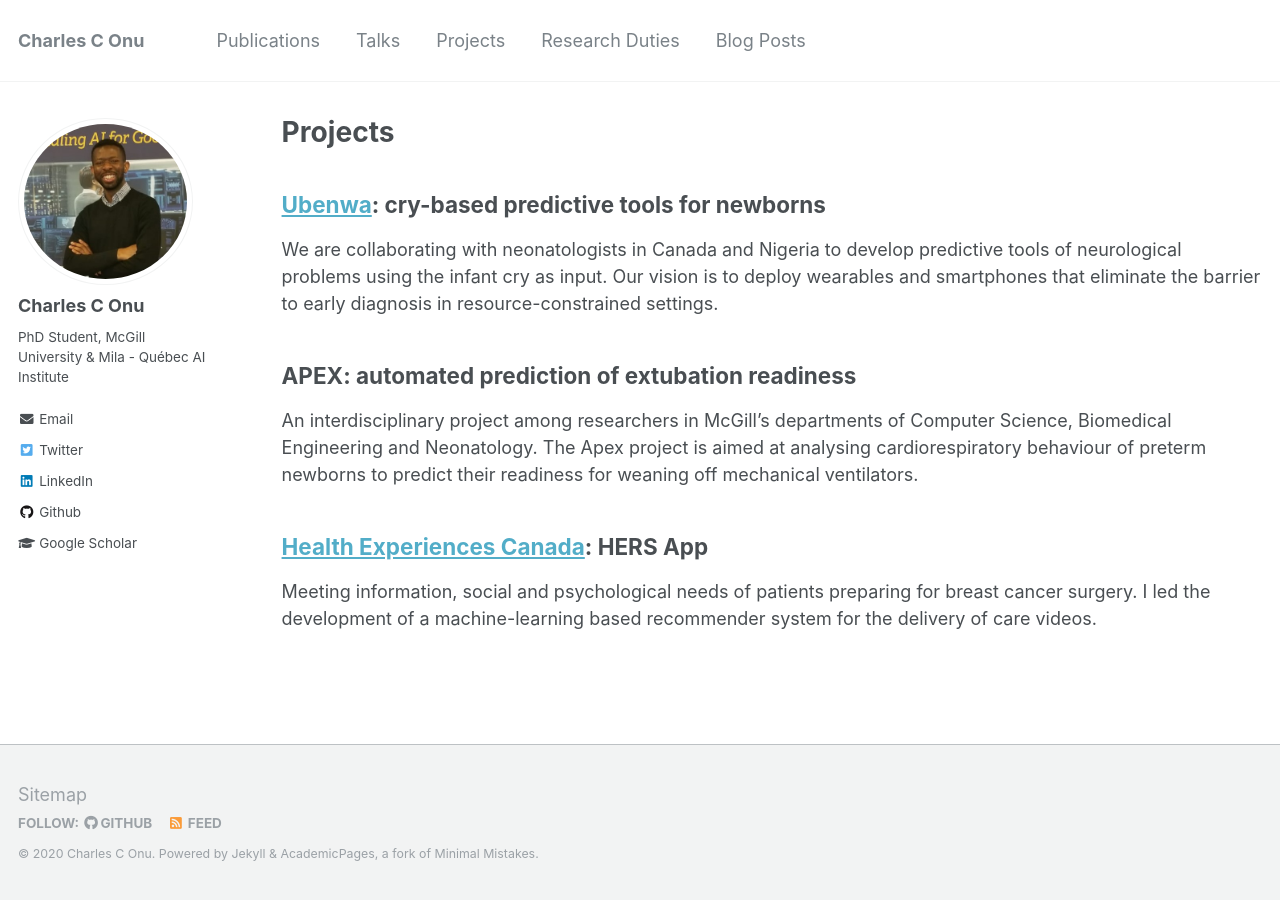
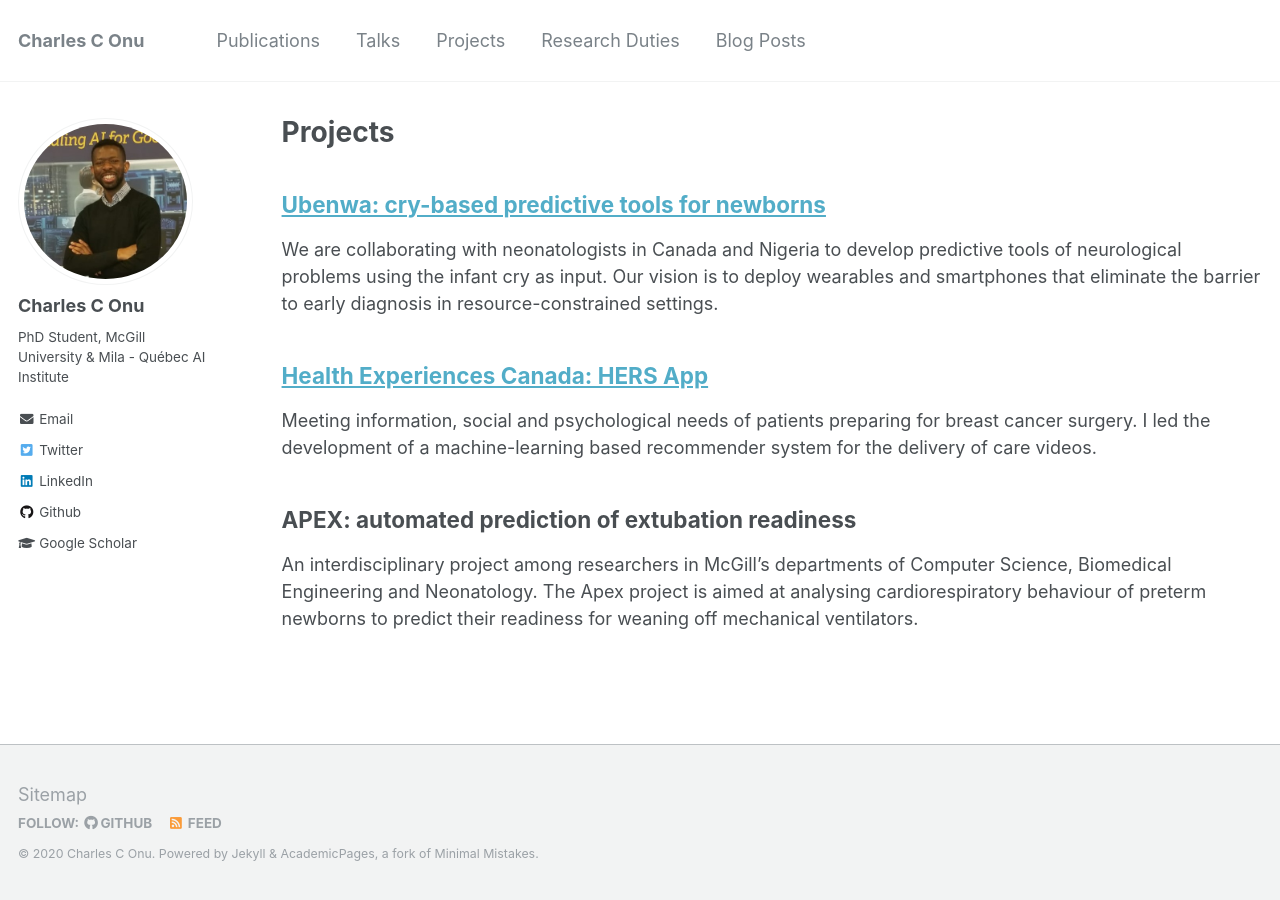
Before and after one commit to onucharles/onucharles.github.io, a Jekyll site: the page built from _pages/projects.md, in a window 1280 px wide. Built offline with Jekyll 4.4.1, drawn with Linux system fonts in a browser that asks for light colours.

```diff
--- a/_pages/projects.md
+++ b/_pages/projects.md
@@ -5,11 +5,11 @@ permalink: /projects/
 author_profile: true
 ---
 
-## [Ubenwa](https://www.ubenwa.ai/): cry-based predictive tools for newborns
+## [Ubenwa: cry-based predictive tools for newborns](https://www.ubenwa.ai/)
 We are collaborating with neonatologists in Canada and Nigeria to develop predictive tools of neurological problems using the infant cry as input. Our vision is to deploy wearables and smartphones that eliminate the barrier to early diagnosis in resource-constrained settings.
+
+## [Health Experiences Canada: HERS App](http://healthexperiences.ca/)
+Meeting information, social and psychological needs of patients preparing for breast cancer surgery. I led the development of a machine-learning based recommender system for the delivery of care videos.
 
 ## APEX: automated prediction of extubation readiness
 An interdisciplinary project among researchers in McGill’s departments of Computer Science, Biomedical Engineering and Neonatology. The Apex project is aimed at analysing cardiorespiratory behaviour of preterm newborns to predict their readiness for weaning off mechanical ventilators.
-
-## [Health Experiences Canada](http://healthexperiences.ca/): HERS App
-Meeting information, social and psychological needs of patients preparing for breast cancer surgery. I led the development of a machine-learning based recommender system for the delivery of care videos.
```
